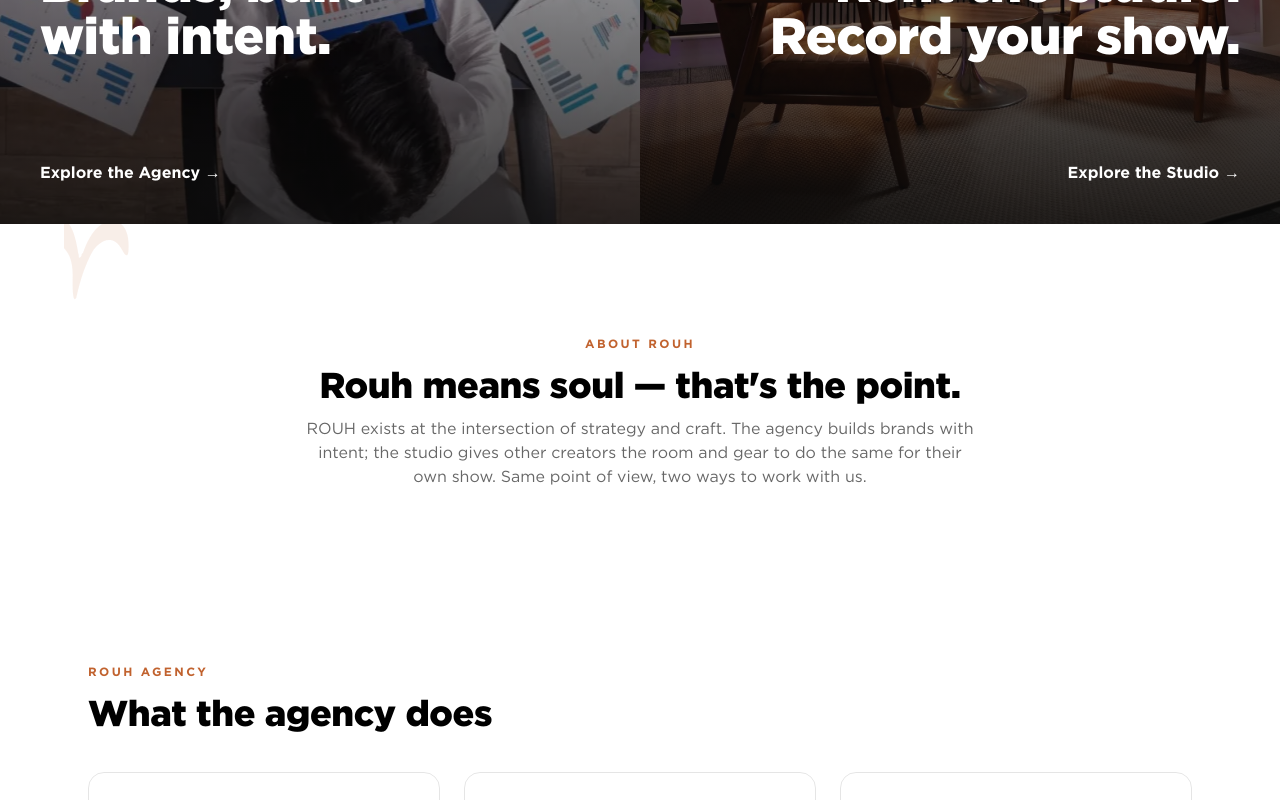
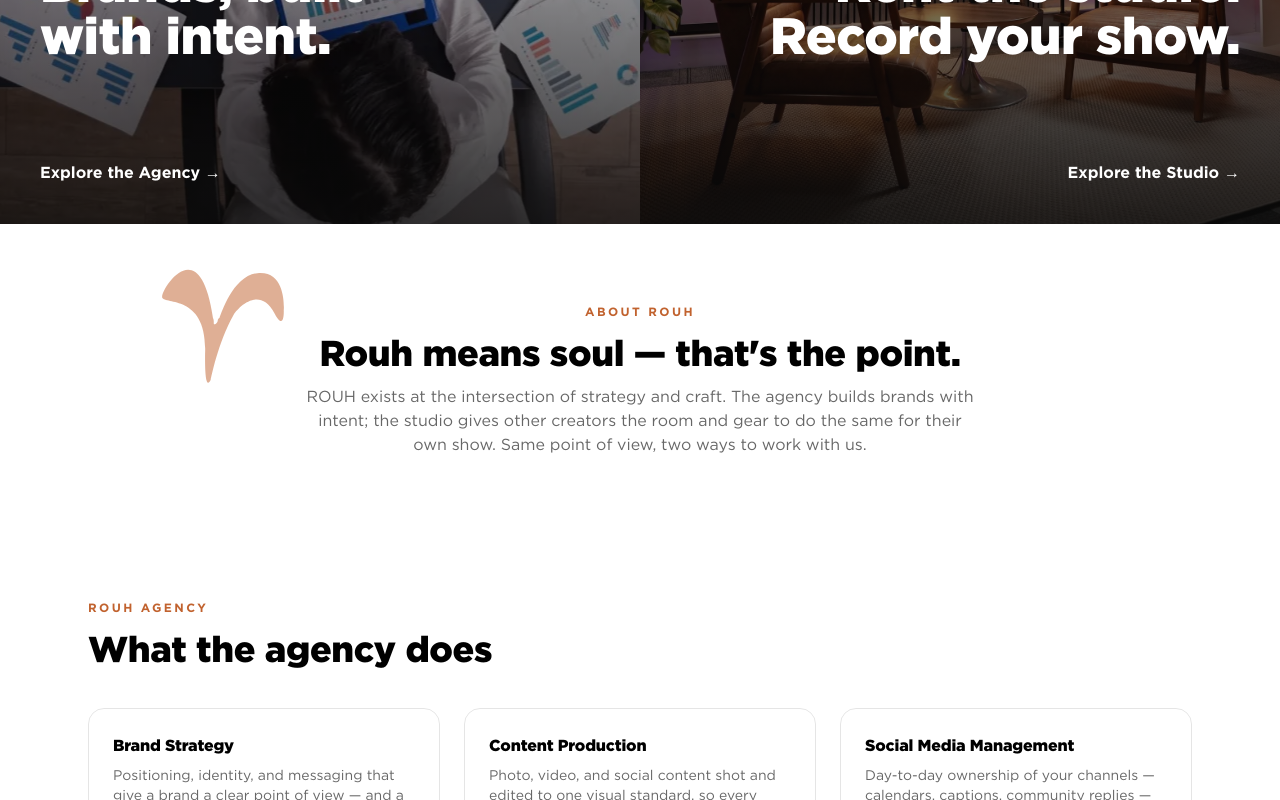
Before and after one commit to nabildorhmi/Rouh-UI, a React (Vite) app: page / in a window 1280 px wide. Shown: the part 513-1313 px from the top of the page. Built offline with nearby package versions, Linux system fonts and the light colour scheme; no server answers.

Commit message:
feat(home): elevate AboutSection GraphicAccent opacity and scale

```diff
--- a/src/components/home/AboutSection.tsx
+++ b/src/components/home/AboutSection.tsx
@@ -3,15 +3,20 @@
 
 export function AboutSection() {
   return (
-    <section className="relative mx-auto max-w-6xl px-4 sm:px-6 py-20 sm:py-28 overflow-hidden">
-      <GraphicAccent variant={2} className="absolute left-0 top-0 h-32 w-32 -translate-x-1/3 -translate-y-1/4 opacity-10" />
+    <section className="relative mx-auto max-w-6xl px-4 sm:px-6 py-20 text-center overflow-hidden">
+      <GraphicAccent
+        variant={2}
+        className="absolute top-2 left-[6%] w-36 h-36 sm:w-[180px] sm:h-[180px] opacity-50 text-orange"
+      />
 
+      <div className="mx-auto max-w-[720px]">
         <SectionHeading
           eyebrow="About ROUH"
           title="Rouh means soul — that's the point."
           align="center"
           description="ROUH exists at the intersection of strategy and craft. The agency builds brands with intent; the studio gives other creators the room and gear to do the same for their own show. Same point of view, two ways to work with us."
         />
+      </div>
     </section>
   );
 }
```
Lines whose indentation alone changed are shown as unchanged.
